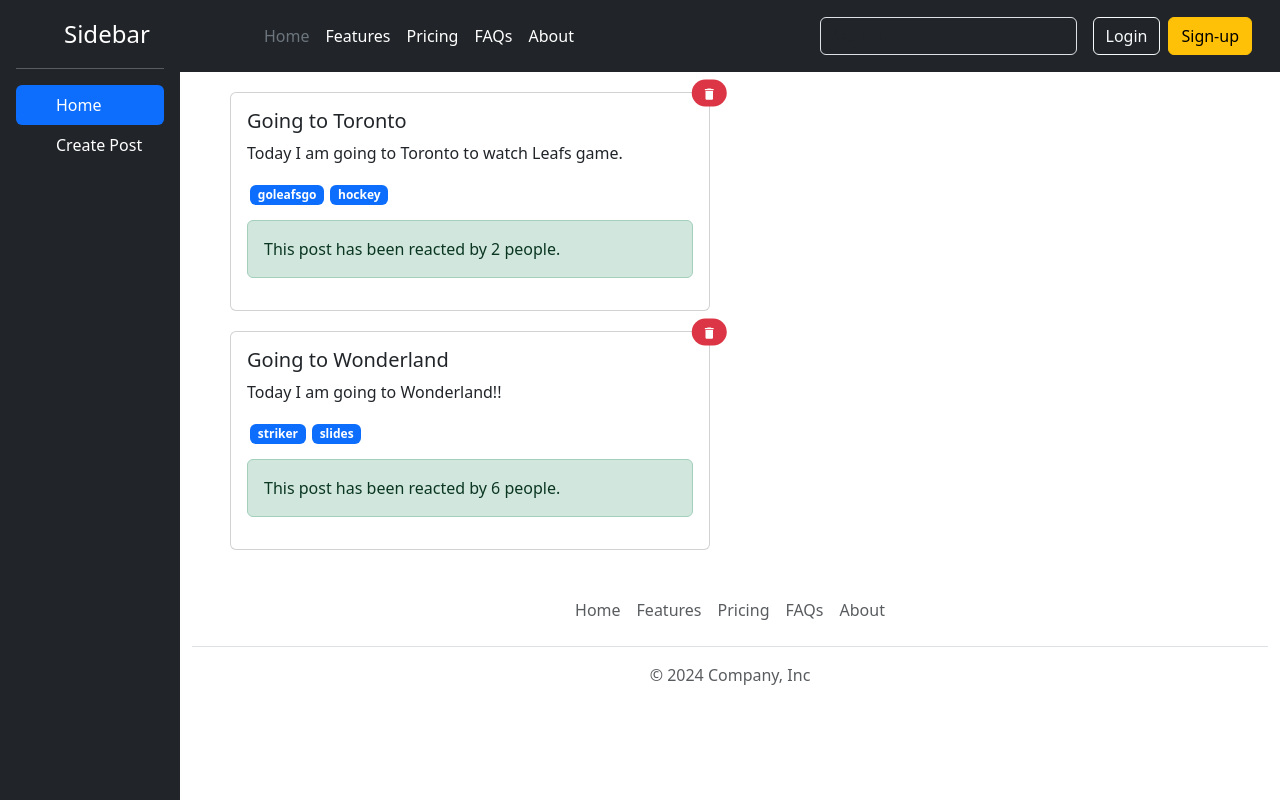
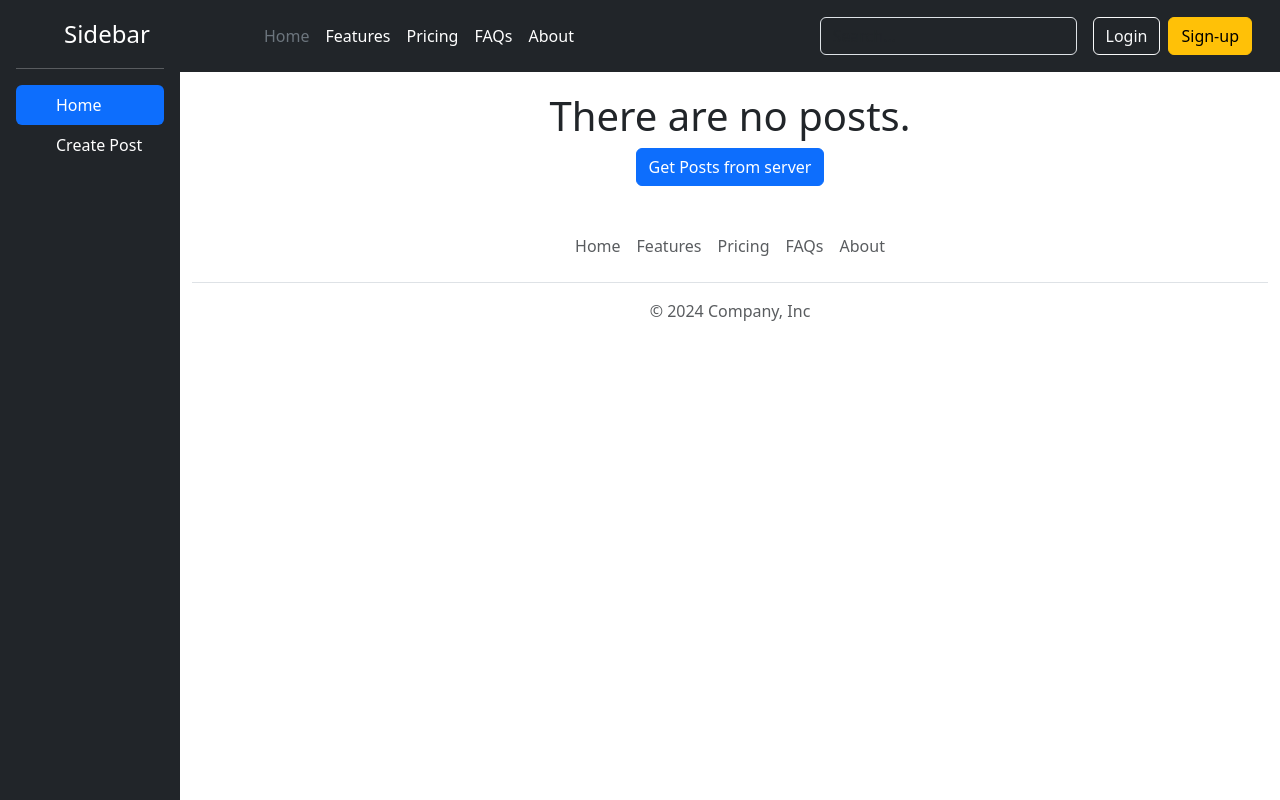
Before and after one commit to jaskarankang19/social-media, a React (Vite) app: page /create-post in a window 1280 px wide. Shown: the top 800 px of the page. Built offline with nearby package versions, Linux system fonts and the light colour scheme.

Commit message:
get data from dummy API

```diff
--- a/src/App.css
+++ b/src/App.css
@@ -31,3 +31,7 @@
   margin-top: 50px;
   width: 80%;
 }
+
+.welcome-message {
+  margin: 20px 0px;
+}
--- a/src/components/Post.jsx
+++ b/src/components/Post.jsx
@@ -23,7 +23,8 @@
             </span>
           ))}
           <div className="alert alert-success reactions" role="alert">
-            This post has been reacted by {post.reactions} people.
+            This post has been reacted by {post.reactions.length} people.
+            {/* this is a bug */}
           </div>
         </div>
       </div>
--- a/src/components/PostList.jsx
+++ b/src/components/PostList.jsx
@@ -1,11 +1,21 @@
 import { useContext } from "react";
 import Post from "./Post";
 import { PostListContext } from "../store/post-list-store";
+import WelcomeMessage from "./WelcomeMessage";
 const PostList = () => {
-  const { postList } = useContext(PostListContext);
-
+  const { postList, addInitialPosts } = useContext(PostListContext);
+  const handleGetPostClick = () => {
+    fetch("https://dummyjson.com/posts")
+      .then((res) => res.json())
+      .then((data) => {
+        addInitialPosts(data.posts);
+      });
+  };
   return (
     <>
+      {postList.length === 0 && (
+        <WelcomeMessage onGetPostClick={handleGetPostClick}></WelcomeMessage>
+      )}
       {postList.map((post) => (
         <Post key={post.id} post={post} />
       ))}
--- /dev/null
+++ b/src/components/WelcomeMessage.jsx
@@ -0,0 +1,12 @@
+const WelcomeMessage = ({ onGetPostClick }) => {
+  return (
+    <center className="welcome-message">
+      <h1>There are no posts. </h1>
+      <button className="btn btn-primary" onClick={onGetPostClick}>
+        Get Posts from server
+      </button>
+    </center>
+  );
+};
+
+export default WelcomeMessage;
--- a/src/store/post-list-store.jsx
+++ b/src/store/post-list-store.jsx
@@ -6,6 +6,7 @@
   postList: [],
   addPost: () => {},
   deletePost: () => {},
+  addInitialPosts: () => {},
 });
 
 const postListReducer = (currentPostList, action) => {
@@ -16,16 +17,15 @@
     );
   } else if (action.type === "ADD_POST") {
     newPostList = [action.payload, ...currentPostList];
+  } else if (action.type === "ADD_INITIAL_POSTS") {
+    newPostList = action.payload.posts;
   }
   return newPostList;
 };
 
 //a component that can render all the children and use the context
 const PostListProvider = ({ children }) => {
-  const [postList, dispatchPostList] = useReducer(
-    postListReducer,
-    DEFAULT_POSTLIST
-  );
+  const [postList, dispatchPostList] = useReducer(postListReducer, []);
   const addPost = (userId, postTitle, postBody, reactions, tags) => {
     const addAction = {
       type: "ADD_POST",
@@ -40,6 +40,15 @@
     };
     dispatchPostList(addAction);
   };
+  const addInitialPosts = (posts) => {
+    const addInitialAction = {
+      type: "ADD_INITIAL_POSTS",
+      payload: {
+        posts: posts,
+      },
+    };
+    dispatchPostList(addInitialAction);
+  };
 
   const deletePost = (id) => {
     const deleteAction = {
@@ -49,29 +58,12 @@
     dispatchPostList(deleteAction);
   };
   return (
-    <PostListContext.Provider value={{ postList, addPost, deletePost }}>
+    <PostListContext.Provider
+      value={{ postList, addPost, deletePost, addInitialPosts }}
+    >
       {children}
     </PostListContext.Provider>
   );
 };
 
-const DEFAULT_POSTLIST = [
-  {
-    id: "1",
-    title: "Going to Toronto",
-    body: "Today I am going to Toronto to watch Leafs game. ",
-    reactions: 2,
-    userId: "user-1",
-    tags: ["goleafsgo", "hockey"],
-  },
-  {
-    id: "2",
-    title: "Going to Wonderland",
-    body: "Today I am going to Wonderland!! ",
-    reactions: 6,
-    userId: "user-2",
-    tags: ["striker", "slides"],
-  },
-];
-
 export default PostListProvider;
```
